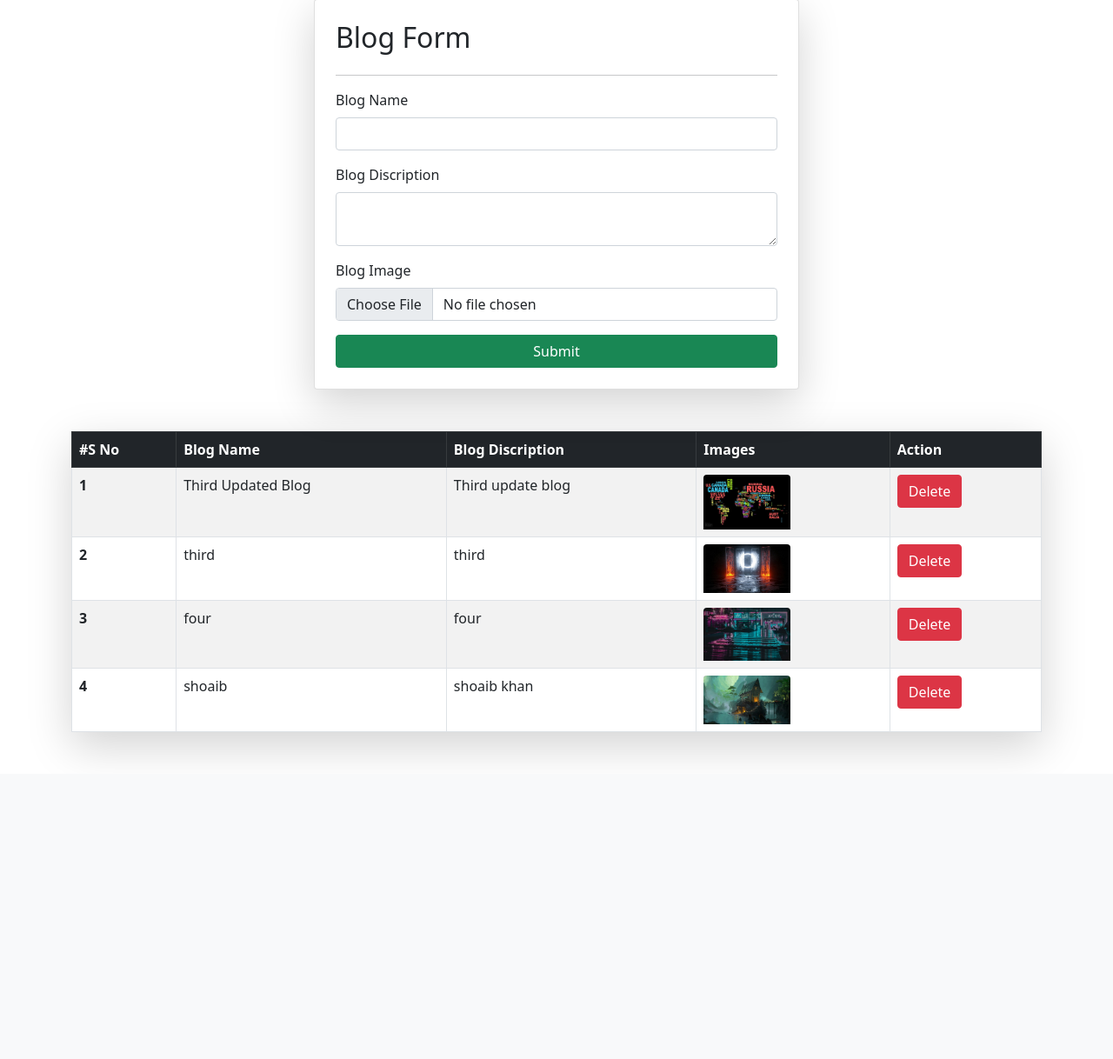
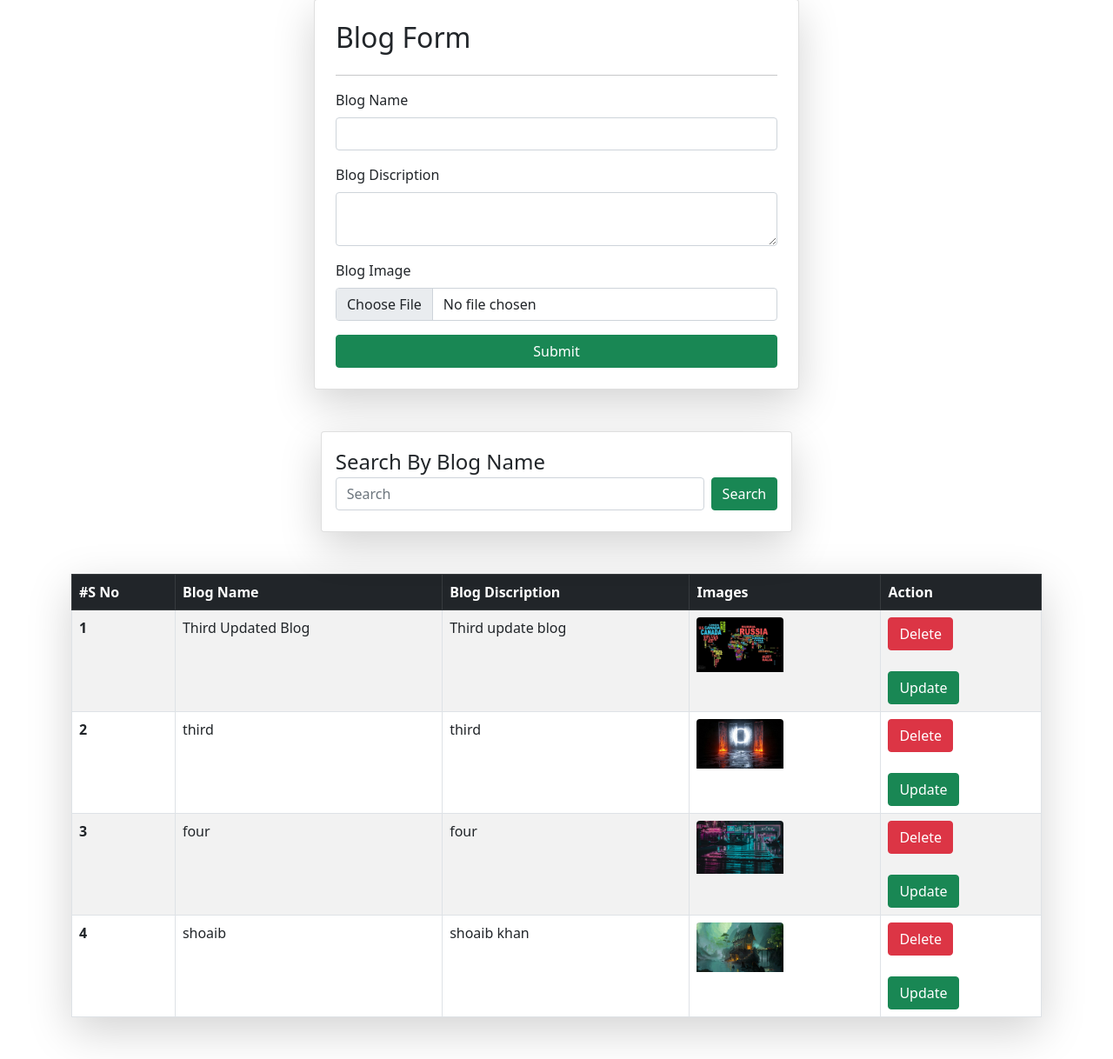
Before and after one commit to Shoaib4343/DjangoProjects, a Django app: page / in a window 1280 px wide. Shown: the part 105-1323 px from the top of the page at 87% size. Before the commit the page ends 970 px from the top, so only its background shows below. Run offline with Django 4.2, Linux system fonts and the light colour scheme; data comes from the database, SQL or seed files in the repository; both versions use the stored data as it was after the commit.

Commit message:
Blog CRUDS

```diff
--- a/5)BlogCRUD/FirstApp/templates/Blog.html
+++ b/5)BlogCRUD/FirstApp/templates/Blog.html
@@ -32,6 +32,34 @@
   </form>
 
 
+
+   <!-- <div class="div mt-5  col-10 mx-auto">
+    <div class="div col-7 mx-auto card shadow-lg p-3 ">
+      <form action="">
+        <div class="mb-3">
+          <label for="search" class="form-label">Search</label>
+          <input type="text" name="search" class="form-control" id="search">
+        </div>
+        <button  type="submit" class="btn btn-primary">Search</button>
+      </form>
+
+    </div>
+  </div>  -->
+
+  <div class="div mt-5  col-10 mx-auto">
+    <div class="div col-7 mx-auto card shadow-lg p-3 ">
+      <legend>Search By Blog Name
+        <form class="d-flex">
+          <input class="form-control me-2" type="text" placeholder="Search" aria-label="Search" name="search">
+          <button class="btn btn-success" type="submit">Search</button>
+        </form>
+
+      </legend>
+
+    </div>
+  </div>
+
+
   <table class="table table table-striped mt-5 mb-5 shadow-lg table-bordered">
 
     <thead>
@@ -60,7 +88,9 @@
 
           <!-- <a href="/delete_blog/{{queryset.id}}" class="btn btn-danger">Delete</a> -->
           <td>
-            <a href=" /delete_blog/{{queryset.id}}" class="btn btn-danger" onclick="return confirm('Are you sure you want to delete this blog?')">Delete</a>
+            <a href=" /delete_blog/{{queryset.id}}" class="btn btn-danger" onclick="return confirm('Are you sure you want to delete this blog?')">Delete</a> <br> <br>
+
+              <a href=" /update_blog/{{queryset.id}}" class="btn btn-success">Update</a>
           </td>
 
 
--- a/5)BlogCRUD/FirstApp/urls.py
+++ b/5)BlogCRUD/FirstApp/urls.py
@@ -9,6 +9,9 @@ urlpatterns = [
 
     # delete
     path('delete_blog/<id>', delete_blog, name='delete_blog'),
+
+    # Update
+    path('update_blog/<id>', update_blog, name='update_blog'),
 ]
 if settings.DEBUG:
     urlpatterns += static(settings.STATIC_URL, document_root=settings.STATIC_ROOT)
--- a/5)BlogCRUD/FirstApp/views.py
+++ b/5)BlogCRUD/FirstApp/views.py
@@ -18,6 +18,12 @@ def index_page(request):
 
     queryset = BlogModel.objects.all()
 
+    # if request.Get.get('search'):
+    #     queryset = queryset.filter(blog_name__icontains=request.Get.get('search'))
+    if request.GET.get('search'):
+        queryset=queryset.filter(blog_name__icontains=request.GET.get('search'))
+
+
 
     return render(request, "blog.html",{'queryset':queryset})
 
@@ -26,3 +32,21 @@ def delete_blog(request, id):
     queryset = BlogModel.objects.get(id=id)
     queryset.delete()
     return redirect('/index')
+
+def update_blog(request, id):
+    queryset = BlogModel.objects.get(id=id)
+    if request.method == 'POST':
+        data = request.POST
+        blog_name = data.get('blog_name')
+        blog_discription = data.get('blog_discription')
+        blog_image = request.FILES.get('blog_image')
+
+        queryset.blog_name = blog_name
+        queryset.blog_discription = blog_discription
+
+        if blog_image:
+            queryset.blog_image = blog_image
+        queryset.save()
+        return redirect('/index')
+
+    return render(request, 'update_blog.html', {'queryset': queryset})
```
Also changed, not shown: 5)BlogCRUD/FirstApp/templates/update_blog.html (added, +41 -0 lines), 5)BlogCRUD/db.sqlite3, 5)BlogCRUD/media/media/5040002dbbb837c59a4a225c2ce74422_cgybriZ.jpg (added), 5)BlogCRUD/media/media/5bd31f6711946-wallpaper-preview.jpg (added), 5)BlogCRUD/media/media/digital-digital-art-artwork-fantasy-art-landscape-hd-wallpaper-preview.jpg (added), 5)BlogCRUD/media/media/digital-digital-art-artwork-futuristic-futuristic-city-hd-wallpaper-preview_nHpRgnp.jpg (added), 5)BlogCRUD/media/media/green-neon-night-photography-night-time-thumbnail.jpg (added), 5)BlogCRUD/media/media/map-typography-colorful-world-wallpaper-thumb.jpg (added), 5)BlogCRUD/media/media/oil-painting-artwork-house-fantasy-art-wallpaper-thumb.jpg (added).
